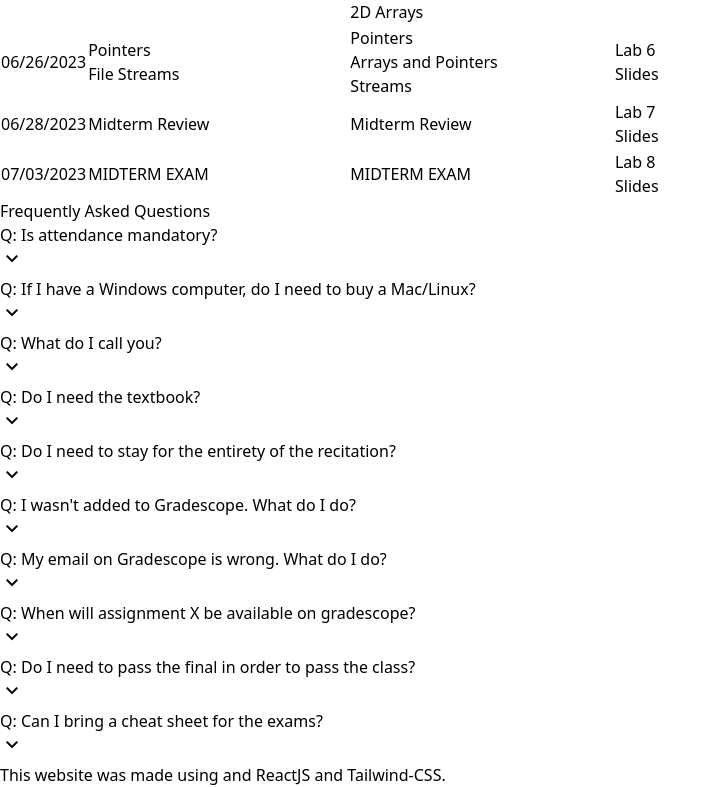
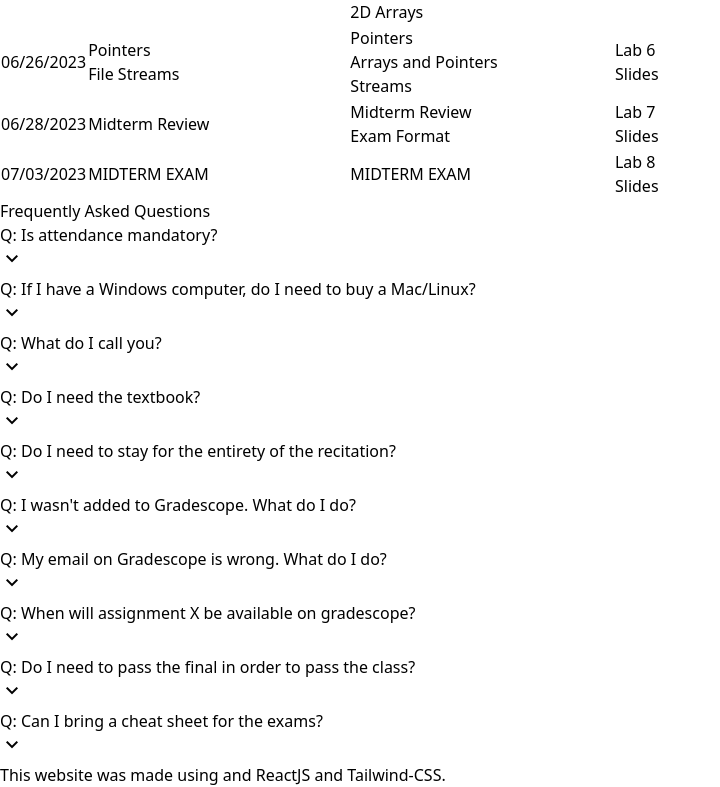
Before and after one commit to Proto007/Hunter_CS135_Summer23, a React (Vite) app in the folder course-app/: page /#/ in a window 1280 px wide. Shown: the part 1659-2446 px from the top of the page, without its empty margins (0-720 px from the left). Built offline with nearby package versions, Linux system fonts and the light colour scheme.

Commit message:
added new midterm review document

```diff
--- a/course-app/src/components/Schedule.jsx
+++ b/course-app/src/components/Schedule.jsx
@@ -152,6 +152,7 @@ export default function Schedule(){
                     </td>
                     <td className="border border-slate-700 p-2 text-center text-blue-700 font-bold">
                         <a target="_blank" href="/Hunter_CS135_Summer23/extra_content/midterm_review.pdf">Midterm Review</a><br/>
+                        <a target="_blank" href="/Hunter_CS135_Summer23/extra_content/ExamFormat.pdf">Exam Format</a><br/>
                     </td>
                     <td className="border border-slate-700 p-1 text-center text-blue-700 font-bold">
                         <a target="_blank" href="https://maryash.github.io/135/labs/lab_07.html">Lab 7</a><br/>
```
Also changed, not shown: 1 other file (tests, documents, lock files or other folders).
